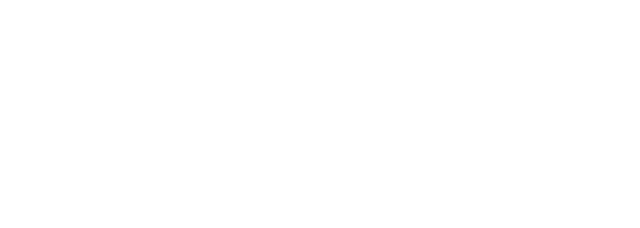
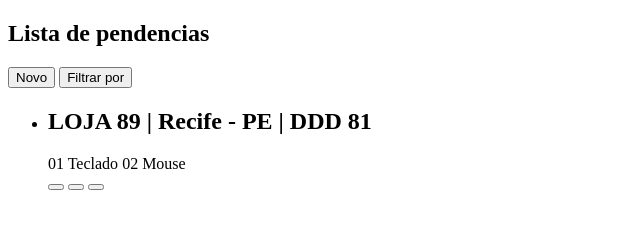
Before and after one commit to denninho1/CONTROLLER-D.T.I, a plain HTML site: page pages/pendencias_suporte.html in a window 1280 px wide. Shown: the whole page, without its empty margins (0-640 px from the left). Drawn offline with Linux system fonts and the light colour scheme.

Commit message:
começando pendencias suporte

```diff
--- a/pages/pendencias_suporte.html
+++ b/pages/pendencias_suporte.html
@@ -6,6 +6,33 @@
     <title>Pendencias Suporte Máquinas - LASER ELETRO</title>
 </head>
 <body>
-
+    <section class="">
+        <div class="header_pending">
+            <div class="left">
+                <h1 id="title">Lista de pendencias</h1>
+            </div>
+            <div class="right btns">
+                <button>Novo</button>
+                <button>Filtrar por</button>
+            </div>
+            <span id="bar"></span>
+        </div>
+        <ul class="list_pending">
+            <li class="box_pending">
+                <div class="left">
+                    <h2 class="loja">LOJA 89 | Recife - PE | DDD 81</h2>
+                    <div class="pending">
+                        <span>01 Teclado</span>
+                        <span>02 Mouse</span>
+                    </div>
+                </div>
+                <div class="right">
+                    <button><i class="fa-solid fa-file-pen"></i></button>
+                    <button><i class="fa-regular fa-circle-check"></i></button>
+                    <button><i class="fa-solid fa-trash-can"></i></button>
+                </div>
+            </li>
+        </ul>
+    </section>
 </body>
 </html>
```
